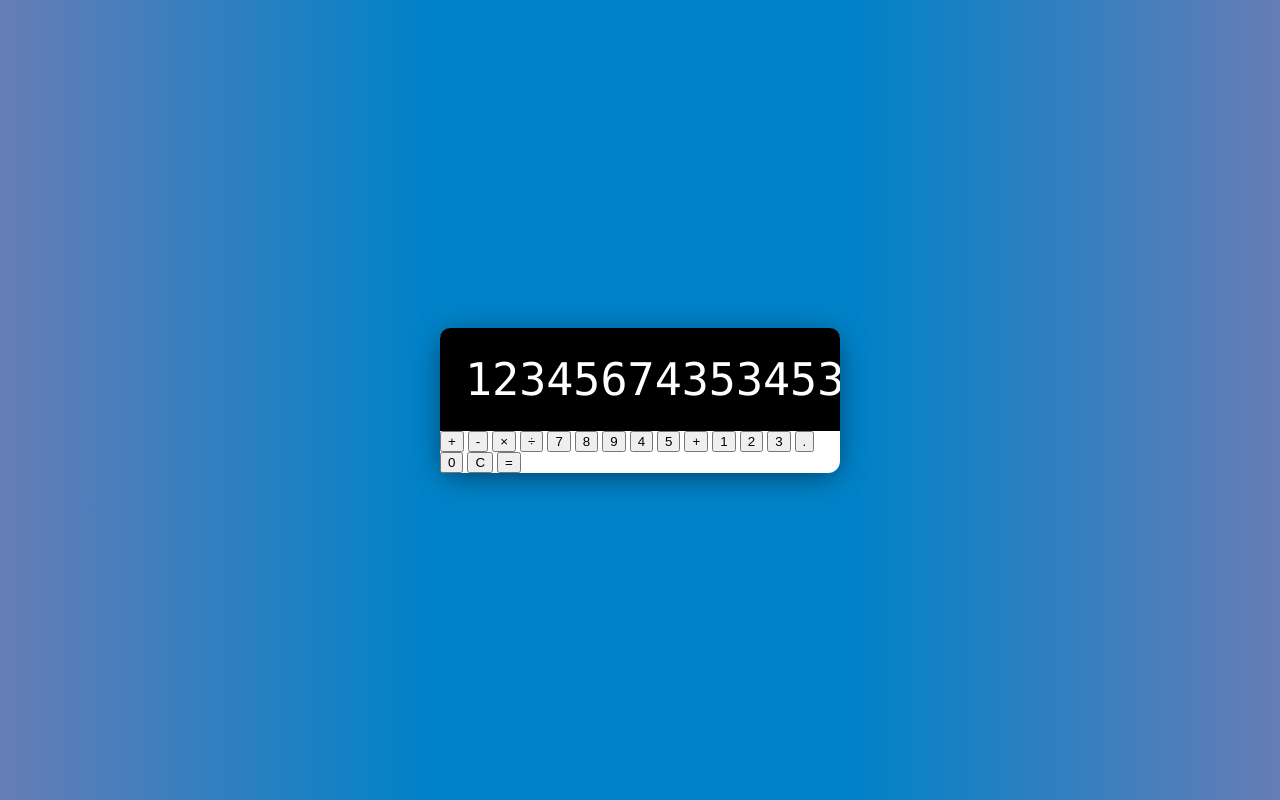
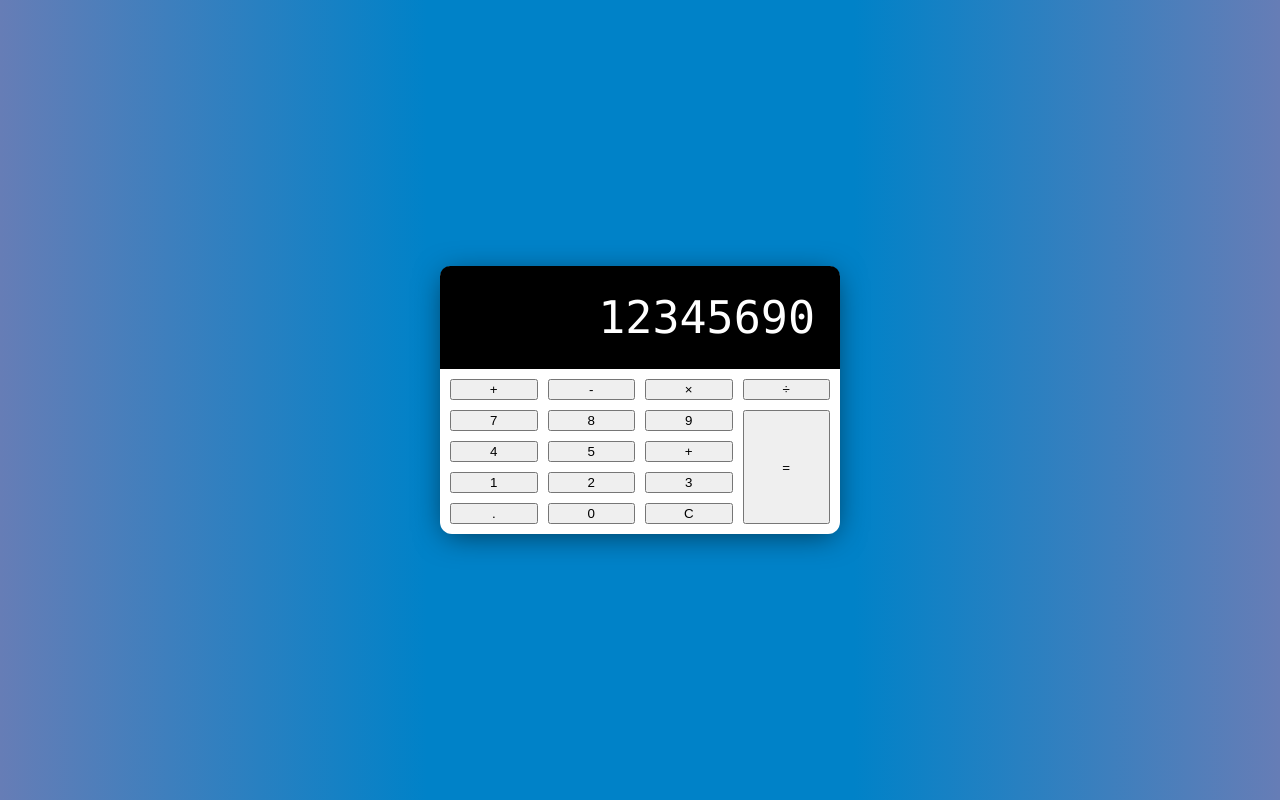
Before and after one commit to VladChepurnoj/calculator-js, a plain HTML site: page index.html in a window 1280 px wide. Drawn offline with Linux system fonts and the light colour scheme.

Commit message:
using grid for styling

```diff
--- a/index.html
+++ b/index.html
@@ -14,7 +14,7 @@
   <body>
     <div class="calculator">
       <div class="calculator-display">
-        <h1>12345674353453456653490</h1>
+        <h1>12345690</h1>
       </div>
       <div class="calculator-buttons">
         <button class="operator" value="+">+</button>
--- a/style.css
+++ b/style.css
@@ -62,3 +62,15 @@ body {
 ::-webkit-scrollbar-thumb:hover {
   background: #555;
 }
+
+.calculator-buttons {
+  display: grid;
+  grid-template-columns: repeat(4, 1fr);
+  grid-gap: 10px;
+  padding: 10px;
+}
+
+.equal-sign {
+  grid-column: -2;
+  grid-row: 2 / span 4;
+}
```
